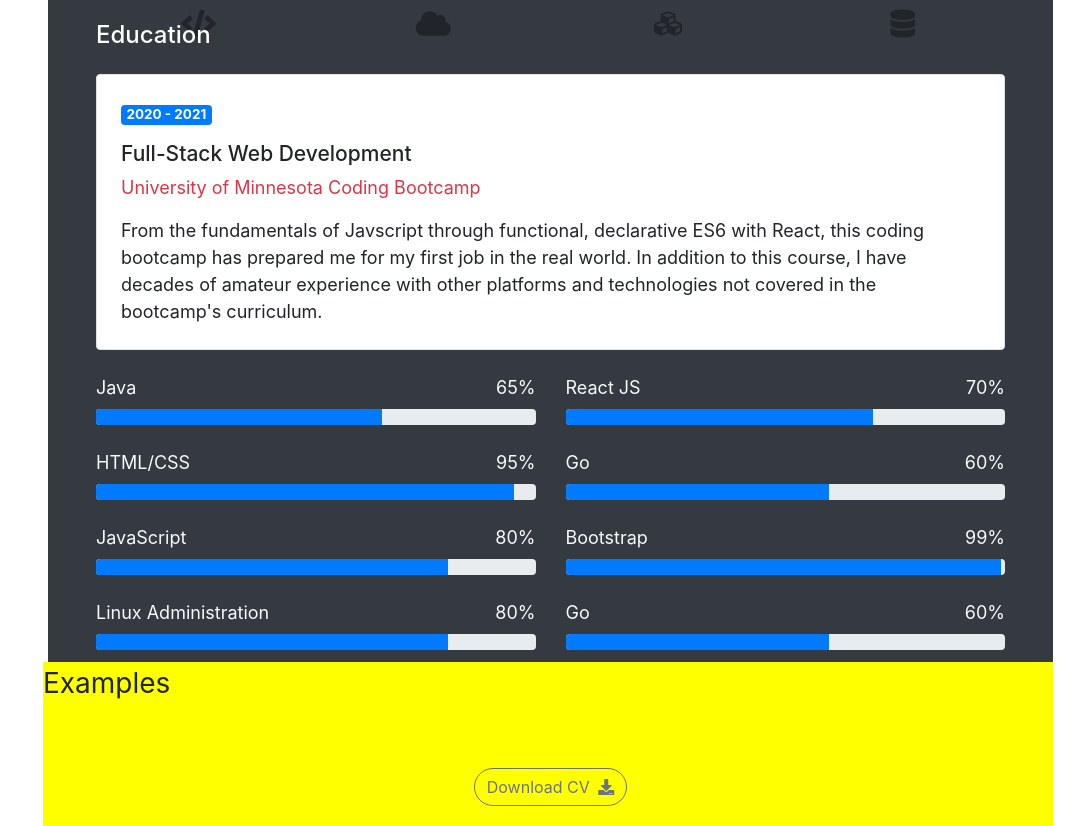
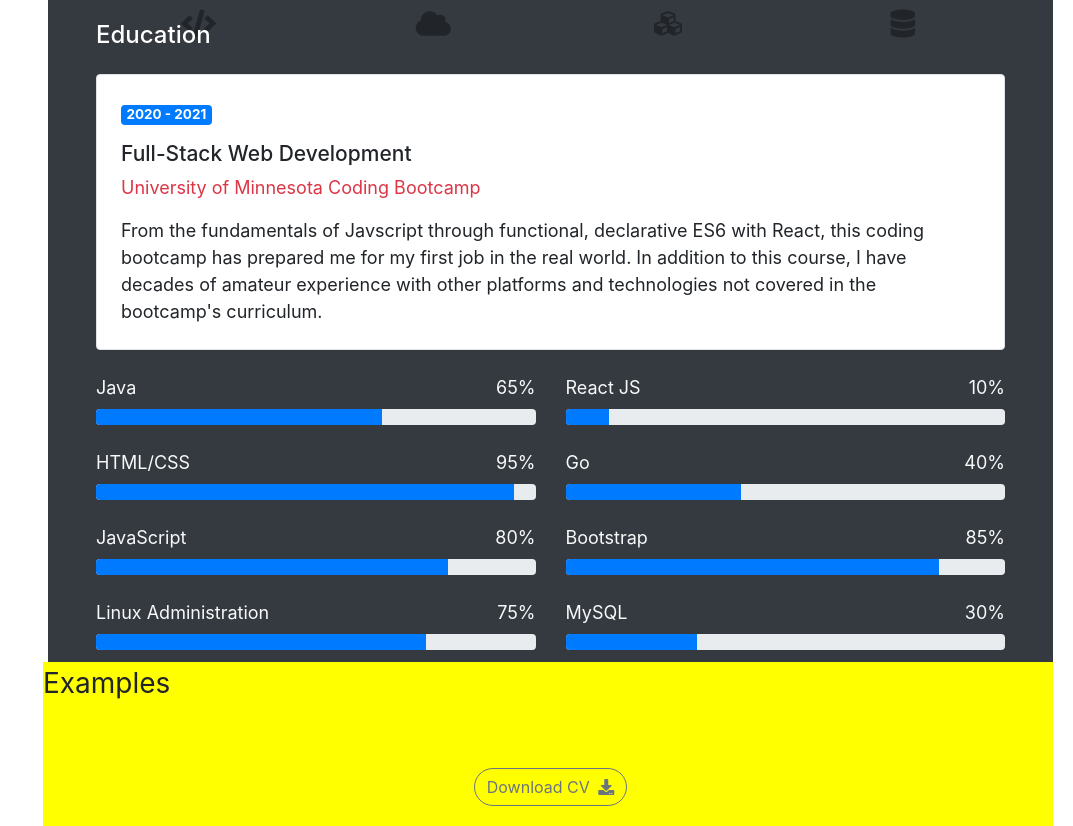
Before and after one commit to infiniteoo/homework_08_updated_portfolio, a plain HTML site: page index.html in a window 1280 px wide. Shown: the part 1738-2564 px from the top of the page, without its empty margins (207-1280 px from the left). Drawn offline with nearby package versions, Linux system fonts and the light colour scheme; a web font is replaced by a local one.

Commit message:
additional formatting

```diff
--- a/index.html
+++ b/index.html
@@ -58,7 +58,7 @@
                     </div>
                     <h1 class="text-7 font-weight-500 text-white mb-2 mb-md-3">Welcome</h1>
                     <h2 class="text-16 font-weight-600 text-white mb-2 mb-md-3"><span class="typed"></span></h2>
-                    <p class="text-5 text-light mb-4">based in Minneapolis, Minnesota.</p>
+                    <p class="text-5 text-light mb-4">based in Boise, Idaho.</p>
 
                   </div>
 
@@ -101,7 +101,7 @@
                       <li class=""><span class="font-weight-600 mr-2">Age:</span>41</li>
                       <li class="border-0"><span class="font-weight-600 mr-2">From:</span>Boise, Idaho</li>
                     </ul>
-                    <a href="./troy-dorman-resume.pdf" class="btn btn-primary rounded-pill smooth-scroll">Download
+                    <a href="resume.pdf" class="btn btn-primary rounded-pill smooth-scroll">Download
                       CV</a>
                   </div>
                   <br>
@@ -151,7 +151,7 @@
             <div class="container px-lg-5 bg-dark">
               <!-- Heading -->
               <div class="position-relative text-center d-flex mb-5">
-                <h2 class="section-title">SKILLS</h2>
+                <h2 class="section-title"style="color: lightgrey">SKILLS</h2>
               </div>
               <!-- Heading end-->
 
@@ -202,35 +202,35 @@
                       aria-valuemax="100"></div>
                   </div>
                   <p class="text-light font-weight-500 text-left mb-2">Linux Administration <span
-                    class="float-right">80%</span>
+                    class="float-right">75%</span>
                 </p>
                 <div class="progress progress-sm mb-4">
-                  <div class="progress-bar" role="progressbar" style="width: 80%" aria-valuenow="80" aria-valuemin="0"
+                  <div class="progress-bar" role="progressbar" style="width: 75%" aria-valuenow="75" aria-valuemin="0"
                     aria-valuemax="100"></div>
                 </div>
                 </div>
                 <div class="col-md-6">
-                  <p class="text-light font-weight-500 text-left mb-2">React JS <span class="float-right">70%</span></p>
+                  <p class="text-light font-weight-500 text-left mb-2">React JS <span class="float-right">10%</span></p>
                   <div class="progress progress-sm mb-4">
-                    <div class="progress-bar" role="progressbar" style="width: 70%" aria-valuenow="70" aria-valuemin="0"
+                    <div class="progress-bar" role="progressbar" style="width: 10%" aria-valuenow="10" aria-valuemin="0"
                       aria-valuemax="100"></div>
                   </div>
-                  <p class="text-light font-weight-500 text-left mb-2">Go <span class="float-right">60%</span>
+                  <p class="text-light font-weight-500 text-left mb-2">Go <span class="float-right">40%</span>
                   </p>
                   <div class="progress progress-sm mb-4">
-                    <div class="progress-bar" role="progressbar" style="width: 60%" aria-valuenow="60" aria-valuemin="0"
+                    <div class="progress-bar" role="progressbar" style="width: 40%" aria-valuenow="40" aria-valuemin="0"
                       aria-valuemax="100"></div>
                   </div>
-                  <p class="text-light font-weight-500 text-left mb-2">Bootstrap <span class="float-right">99%</span>
+                  <p class="text-light font-weight-500 text-left mb-2">Bootstrap <span class="float-right">85%</span>
                   </p>
                   <div class="progress progress-sm mb-4">
-                    <div class="progress-bar" role="progressbar" style="width: 99%" aria-valuenow="99" aria-valuemin="0"
+                    <div class="progress-bar" role="progressbar" style="width: 85%" aria-valuenow="85" aria-valuemin="0"
                       aria-valuemax="100"></div>
                   </div>
-                  <p class="text-light font-weight-500 text-left mb-2">Go <span class="float-right">60%</span>
+                  <p class="text-light font-weight-500 text-left mb-2">MySQL <span class="float-right">30%</span>
                   </p>
                   <div class="progress progress-sm mb-4">
-                    <div class="progress-bar" role="progressbar" style="width: 60%" aria-valuenow="60" aria-valuemin="0"
+                    <div class="progress-bar" role="progressbar" style="width: 30%" aria-valuenow="30" aria-valuemin="0"
                       aria-valuemax="100"></div>
                   </div>
 
@@ -238,7 +238,7 @@
                 </div>
               </div>
               <br>
-              <div class="text-center mt-5"><a href="#"
+              <div class="text-center mt-5"><a href="resume.pdf"
                   class="btn btn-outline-secondary rounded-pill shadow-none">Download CV <span class="ml-1"><i
                       class="fas fa-download"></i></span></a></div>
                       <br>
```
Also changed, not shown: 2 other files.
